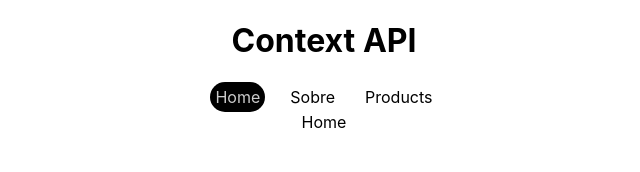
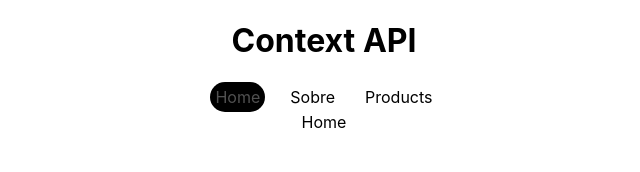
Before and after one commit to YuriCF1/Proj.Study-React-9, a React (Create React App) app in the folder context-api/: page / in a window 1280 px wide. In both pictures the pointer is over the link "Home". Shown: the top 172 px of the page, without its empty margins (316-956 px from the left). Built offline with nearby package versions, Linux system fonts and the light colour scheme.

Commit message:
Chaging navbar rover color

```diff
--- a/context-api/src/components/Navbar.css
+++ b/context-api/src/components/Navbar.css
@@ -11,7 +11,7 @@ nav a {
 }
 
 nav a:hover {
-    color: #ccc;
+    color: rgb(81, 81, 81);
 }
 
 .active { /*Ativado quando uma página estiver ativa*/
```
